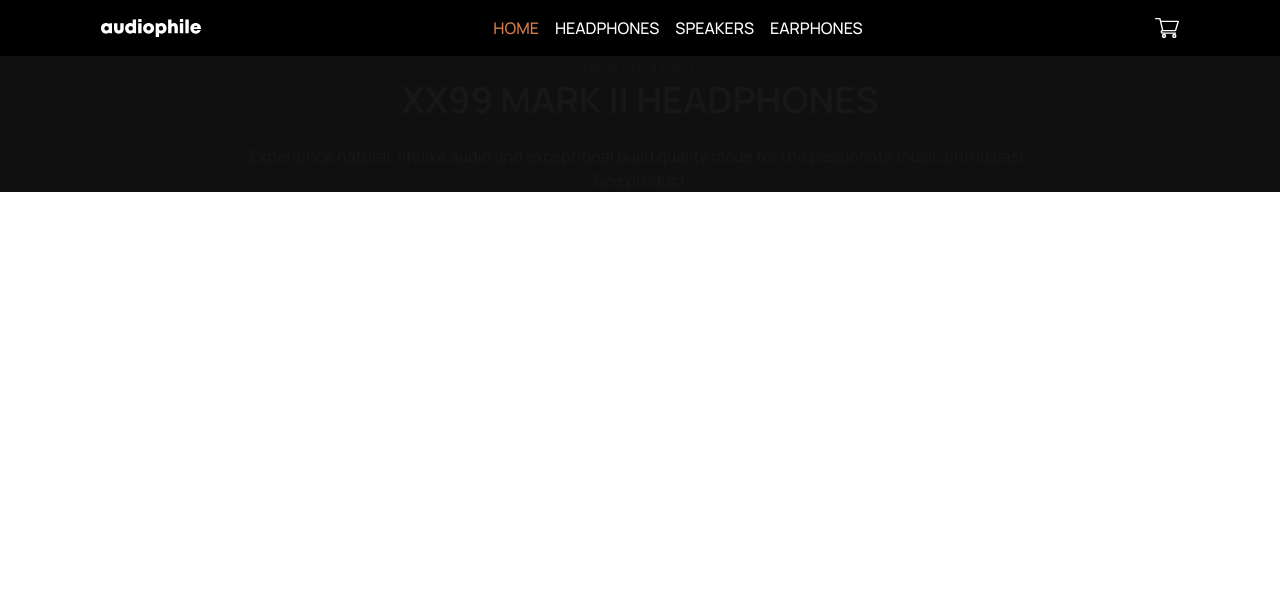
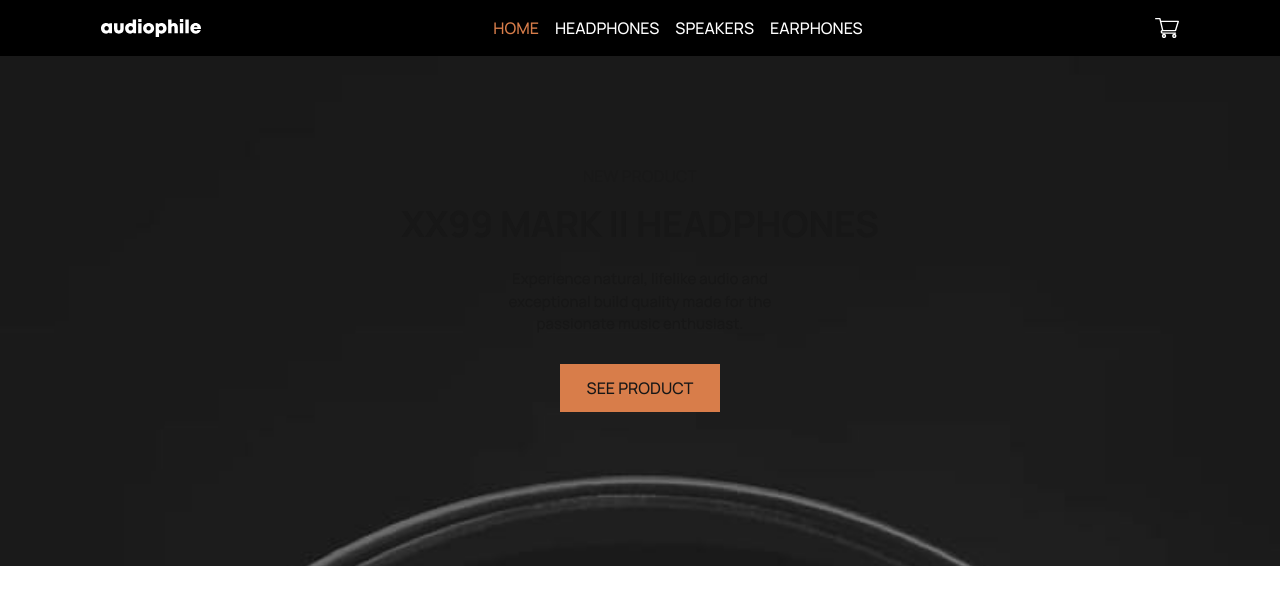
Before and after one commit to Davichobits/next-audiophile-ecommerce, a Next.js app: page / in a window 1280 px wide. Shown: the top 604 px of the page. Built offline with nearby package versions, Linux system fonts and the light colour scheme.

Commit message:
feat: enhance Home component with background image and improved styling

```diff
--- a/app/page.tsx
+++ b/app/page.tsx
@@ -1,10 +1,12 @@
+
 export default function Home() {
   return (
-    <header className="text-center bg-Dark-Gray">
-      <p className="opacity-50 uppercase">New product</p>
+    <header className="text-center bg-Dark-Gray bg-[url(/assets/home/mobile/image-header.jpg)] bg-cover pt-[108px] bg-position-[center_top_-4rem] h-[510px]">
+
+      <p className="opacity-50 uppercase mb-4">New product</p>
       <h1 className="uppercase text-4xl font-bold mb-6">XX99 Mark II HeadphoneS</h1>
-      <p>Experience natural, lifelike audio and exceptional build quality made for the passionate music enthusiast.</p>
-      <button>See product</button>
+      <p className="text-[.9375rem] w-80 m-auto mb-[28px]">Experience natural, lifelike audio and exceptional build quality made for the passionate music enthusiast.</p>
+      <button className="bg-Orange w-40 h-12 uppercase cursor-pointer hover:bg-Soft-Orange">See product</button>
     </header>
   );
 }
```
